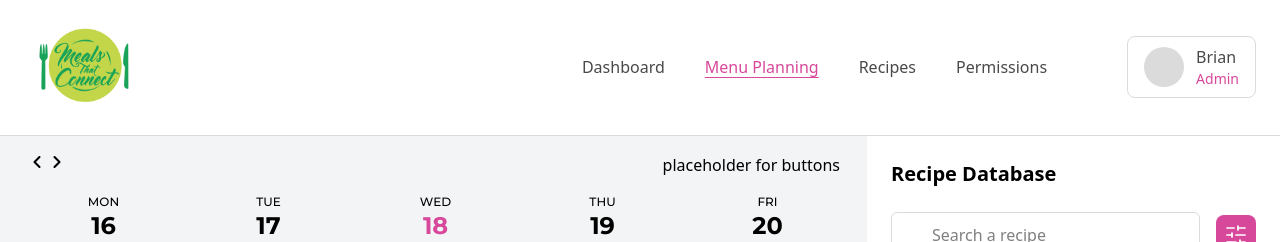
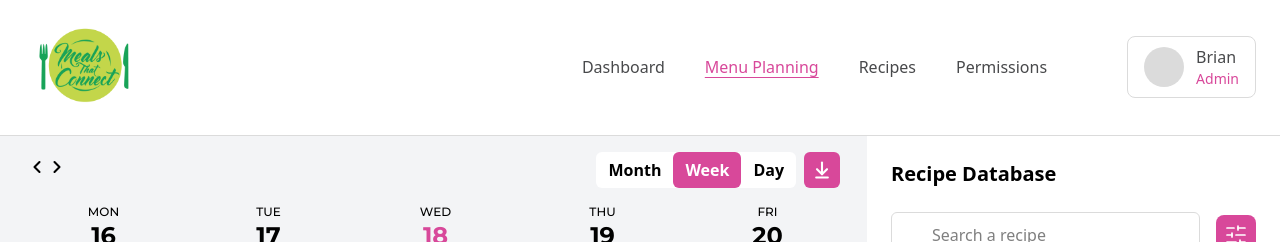
Before and after one commit to hack4impact-calpoly/meals-that-connect-25, a Next.js app: page /menuPlanning in a window 1280 px wide. Shown: the top 242 px of the page. Built offline with nearby package versions, Linux system fonts and the light colour scheme; no server answers; the database is empty.

Commit message:
feat: skeleton buttons for calendar view and download

```diff
--- a/src/components/menuPlanning/WeekView.tsx
+++ b/src/components/menuPlanning/WeekView.tsx
@@ -1,6 +1,6 @@
 "use client";
 import { useState } from "react";
-import { ChevronLeft, ChevronRight } from "lucide-react";
+import { ChevronLeft, ChevronRight, ArrowDownToLine } from "lucide-react";
 
 interface WeekViewProps {
   dateToday: Date;
@@ -40,7 +40,20 @@ export default function WeekView({ dateToday }: WeekViewProps) {
           </button>
         </div>
 
-        <div>placeholder for buttons</div>
+        <div className="flex flex-row">
+          <div className="flex bg-white rounded-md w-fit">
+            <button className="cursor-pointer px-3 py-1 rounded-md font-semibold text-black transition-colors duration-200">
+              Month
+            </button>
+            <button className="cursor-pointer px-3 py-1 rounded-md font-semibold bg-radish-900 text-white">Week</button>
+            <button className="cursor-pointer px-3 py-1 rounded-md font-semibold text-black transition-colors duration-200">
+              Day
+            </button>
+          </div>
+          <span className="bg-radish-900 rounded-md p-2 ml-2">
+            <ArrowDownToLine className="cursor-pointer" color="white" size={20} strokeWidth={2.5} />
+          </span>
+        </div>
       </div>
 
       <div className="relative my-4 flex justify-between gap-3 flex-1">
```
